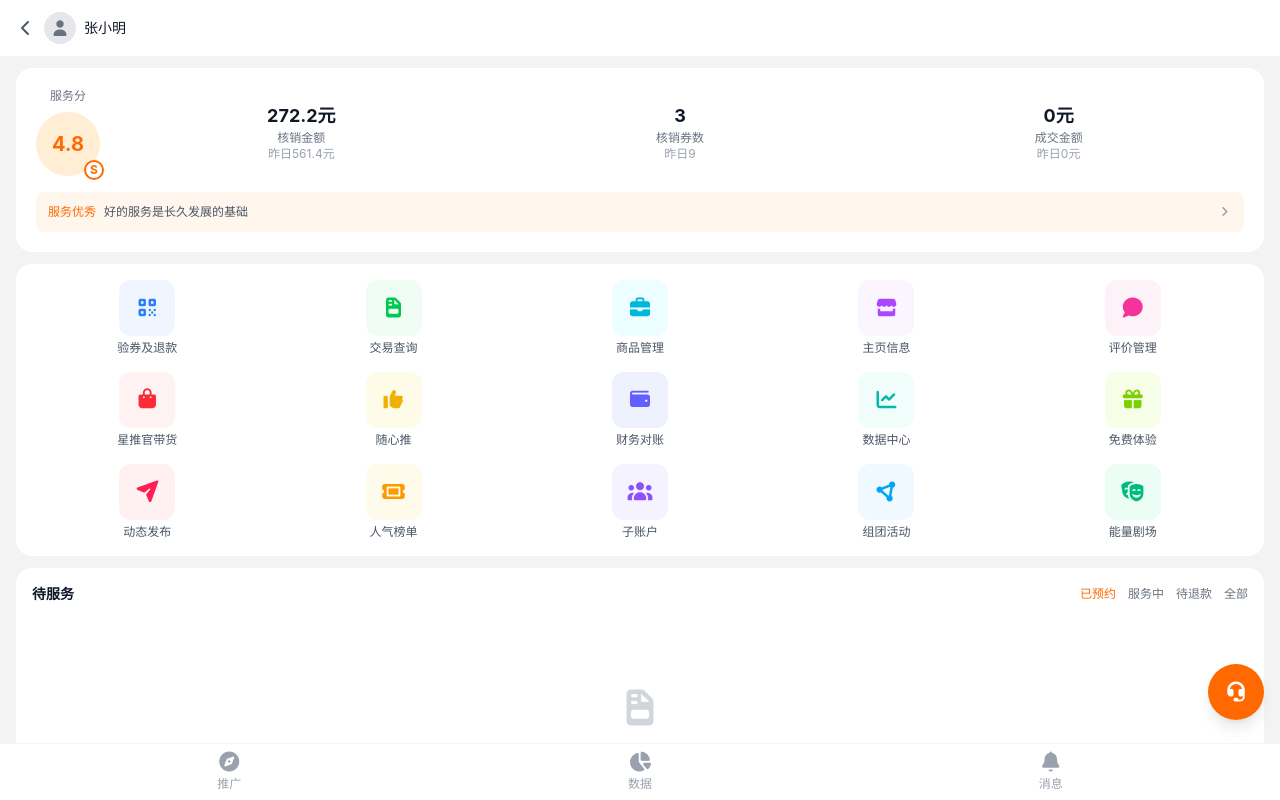
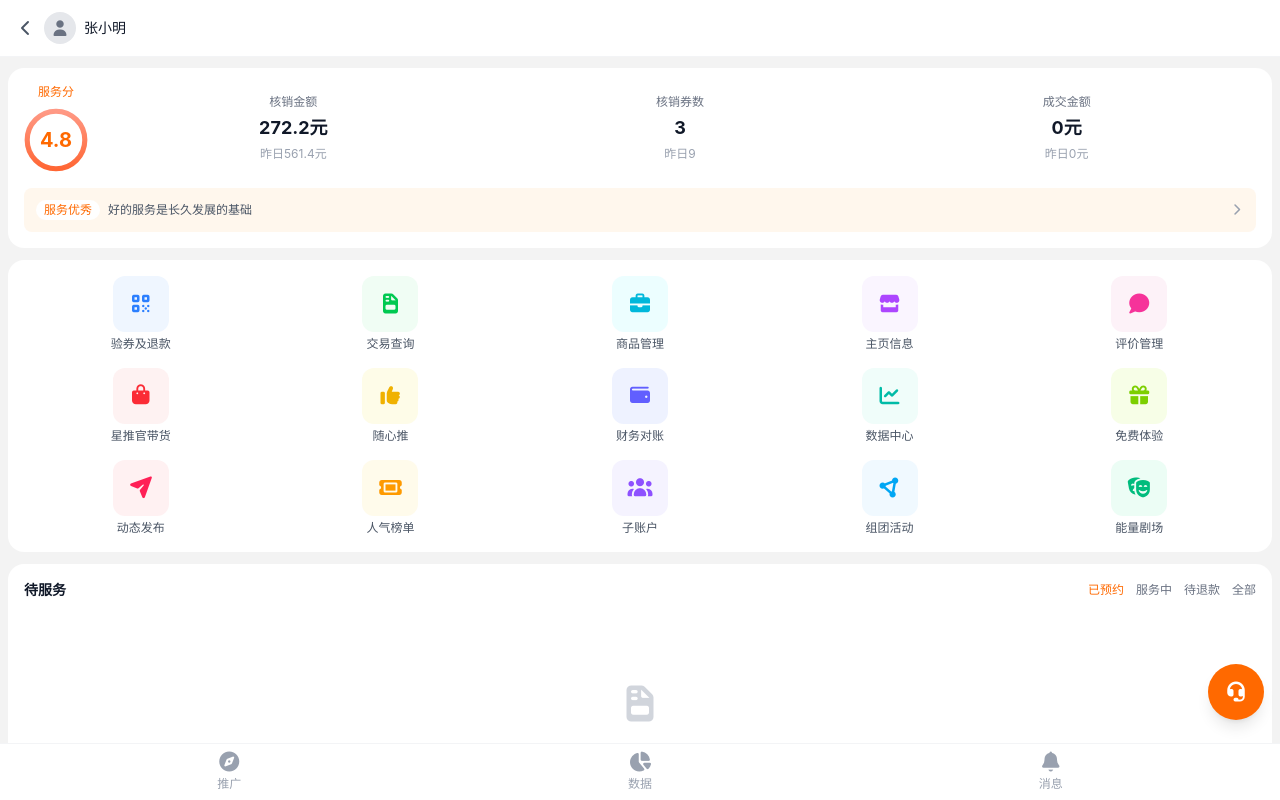
Before and after one commit to RosyDawns/hxs-demo1, a Vue app: page /business-admin in a window 1280 px wide. Built offline with nearby package versions, Linux system fonts and the light colour scheme; a web font is replaced by a local one.

Commit message:
add(project): 修复样式

```diff
--- a/src/views/BusinessAdminPage.vue
+++ b/src/views/BusinessAdminPage.vue
@@ -17,41 +17,68 @@
       </div>
     </header>
 
-    <main class="flex-1 overflow-y-auto pt-14 pb-16 px-4 bg-[#f3f3f3]">
+    <main class="flex-1 overflow-y-auto pt-14 pb-16 px-2 bg-[#f3f3f3]">
       <!-- 服务分和统计数据 -->
-      <div class="bg-white mt-3 rounded-2xl p-5">
+      <div class="bg-white mt-3 rounded-2xl p-4">
         <div class="flex items-center justify-between">
           <div class="flex flex-col items-center mr-4">
             <div class="mb-2">
-              <p class="text-xs text-gray-500">服务分</p>
+              <p class="text-xs text-orange-500">服务分</p>
             </div>
             <div class="relative">
-              <div
-                class="w-16 h-16 rounded-full flex items-center justify-center bg-orange-100"
-              >
-                <span class="text-xl font-bold text-orange-500">4.8</span>
-              </div>
-              <div
-                class="absolute -bottom-1 -right-1 w-5 h-5 rounded-full bg-white flex items-center justify-center border-2 border-orange-500"
-              >
-                <span class="text-xs font-bold text-orange-500">S</span>
+              <!-- 圆形进度条 -->
+              <div class="w-16 h-16 rounded-full flex items-center justify-center">
+                <svg class="w-16 h-16" viewBox="0 0 100 100">
+                  <!-- 背景圆 -->
+                  <circle
+                    cx="50"
+                    cy="50"
+                    r="45"
+                    fill="none"
+                    stroke="#f5f5f5"
+                    stroke-width="8"
+                  ></circle>
+                  <!-- 进度圆（渐变效果） -->
+                  <circle
+                    cx="50"
+                    cy="50"
+                    r="45"
+                    fill="none"
+                    stroke="url(#progress-gradient)"
+                    stroke-width="8"
+                    stroke-linecap="round"
+                    stroke-dasharray="282.74"
+                    stroke-dashoffset="0"
+                    transform="rotate(-90 50 50)"
+                  ></circle>
+                  <!-- 渐变定义 -->
+                  <defs>
+                    <linearGradient id="progress-gradient" x1="0%" y1="0%" x2="100%" y2="0%">
+                      <stop offset="0%" stop-color="#FF6634"></stop>
+                      <stop offset="100%" stop-color="#FF9985"></stop>
+                    </linearGradient>
+                  </defs>
+                </svg>
+                <div class="absolute inset-0 flex items-center justify-center">
+                  <span class="text-xl font-bold text-orange-500">4.8</span>
+                </div>
               </div>
             </div>
           </div>
           <div class="flex-1 grid grid-cols-3 gap-2">
             <div class="text-center">
-              <p class="text-lg font-bold text-gray-900">272.2元</p>
               <p class="text-xs text-gray-500">核销金额</p>
+              <p class="text-lg font-bold text-gray-900 my-1">272.2元</p>
               <p class="text-xs text-gray-400">昨日561.4元</p>
             </div>
             <div class="text-center">
-              <p class="text-lg font-bold text-gray-900">3</p>
               <p class="text-xs text-gray-500">核销券数</p>
+              <p class="text-lg font-bold text-gray-900 my-1">3</p>
               <p class="text-xs text-gray-400">昨日9</p>
             </div>
             <div class="text-center">
-              <p class="text-lg font-bold text-gray-900">0元</p>
               <p class="text-xs text-gray-500">成交金额</p>
+              <p class="text-lg font-bold text-gray-900 my-1">0元</p>
               <p class="text-xs text-gray-400">昨日0元</p>
             </div>
           </div>
@@ -62,12 +89,12 @@
           class="mt-4 bg-orange-50 rounded-lg p-3 flex items-center justify-between"
         >
           <div class="flex items-center">
-            <span class="text-xs text-orange-500 font-medium mr-2"
+            <span class="text-xs text-orange-500 font-medium bg-white px-2 py-0.5 rounded-full mr-2"
               >服务优秀</span
             >
             <p class="text-xs text-gray-600">好的服务是长久发展的基础</p>
           </div>
-          <i class="fa-solid fa-angle-right text-xs text-gray-400"></i>
+          <i class="fa-solid fa-chevron-right text-xs text-gray-400"></i>
         </div>
       </div>
 
```
